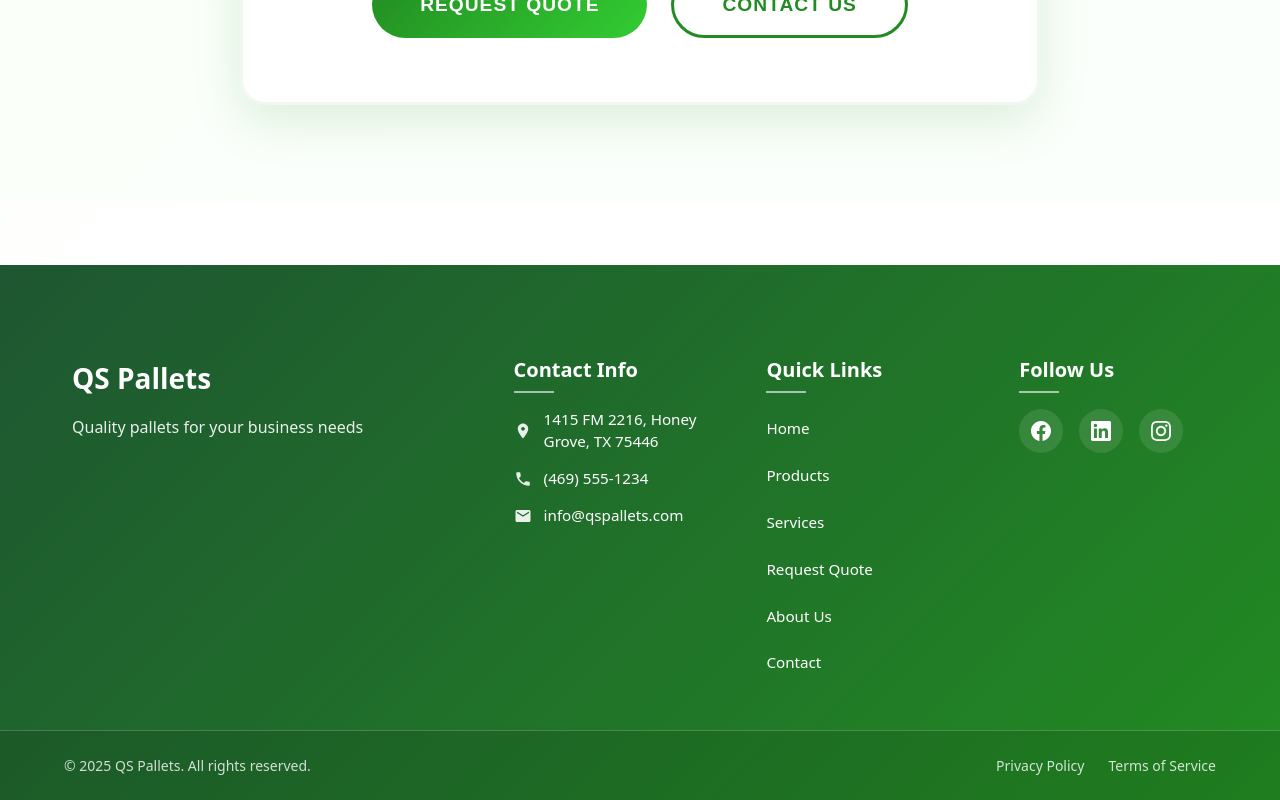
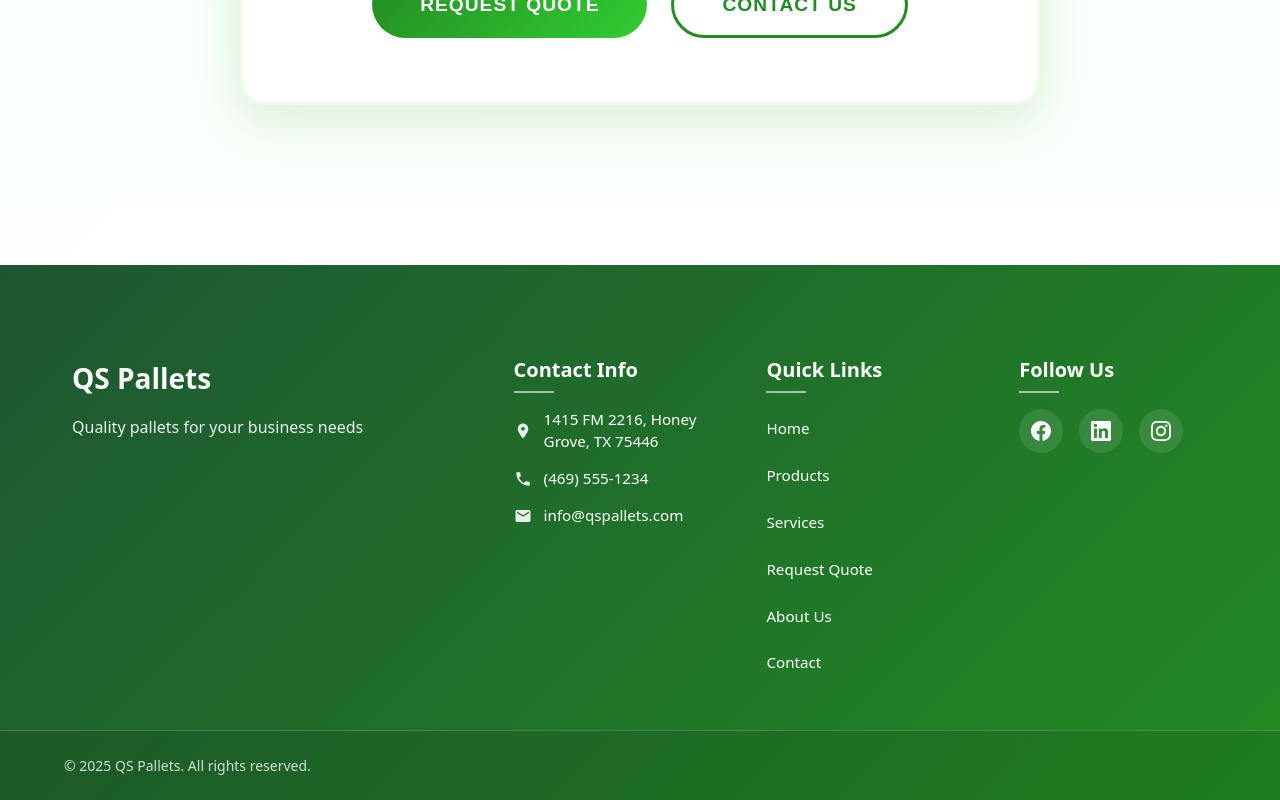
Before and after one commit to hquezada24/qs-pallets, a React (Vite) app: page / in a window 1280 px wide. Shown: the part 4472-5272 px from the top of the page. Built offline with nearby package versions, Linux system fonts and the light colour scheme.

Commit message:
refactor: remove legal links from footer.

```diff
--- a/src/components/common/Footer/Footer.module.css
+++ b/src/components/common/Footer/Footer.module.css
@@ -190,32 +190,6 @@
   margin: 0;
 }
 
-.legalLinks {
-  display: flex;
-  gap: 1.5rem;
-  flex-wrap: wrap;
-  justify-content: center;
-}
-
-.legalLink {
-  color: #fff;
-  text-decoration: none;
-  font-size: 0.875rem;
-  opacity: 0.8;
-  transition: opacity 0.2s ease;
-}
-
-.legalLink:hover {
-  opacity: 1;
-  text-decoration: underline;
-}
-
-.legalLink:focus {
-  outline: 2px solid rgba(255, 255, 255, 0.5);
-  outline-offset: 2px;
-  border-radius: 2px;
-}
-
 /* Responsive Design */
 @media (min-width: 768px) {
   .container {
--- a/src/components/common/Footer/Index.jsx
+++ b/src/components/common/Footer/Index.jsx
@@ -153,14 +153,6 @@ const Footer = () => {
           <p className={styles.copyright}>
             &copy; {currentYear} QS Pallets. All rights reserved.
           </p>
-          <div className={styles.legalLinks}>
-            <a href="/privacy" className={styles.legalLink}>
-              Privacy Policy
-            </a>
-            <a href="/terms" className={styles.legalLink}>
-              Terms of Service
-            </a>
-          </div>
         </div>
       </div>
     </footer>
```
